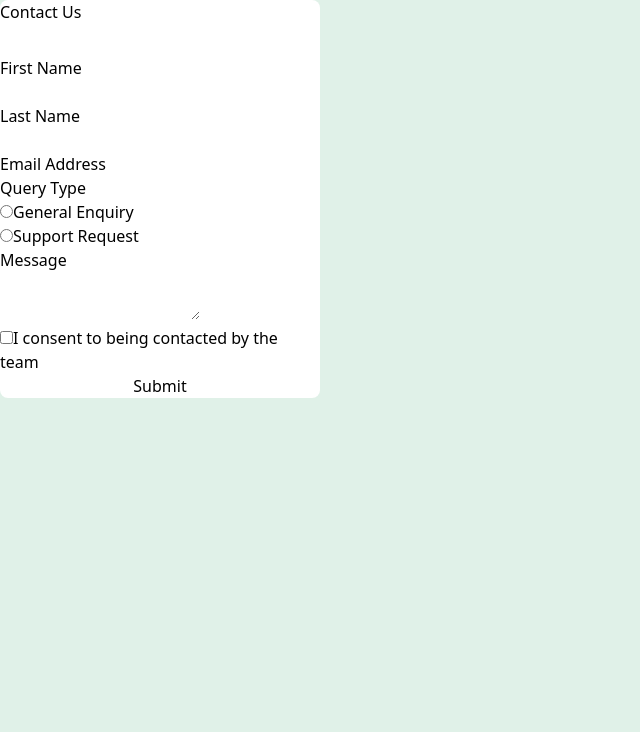
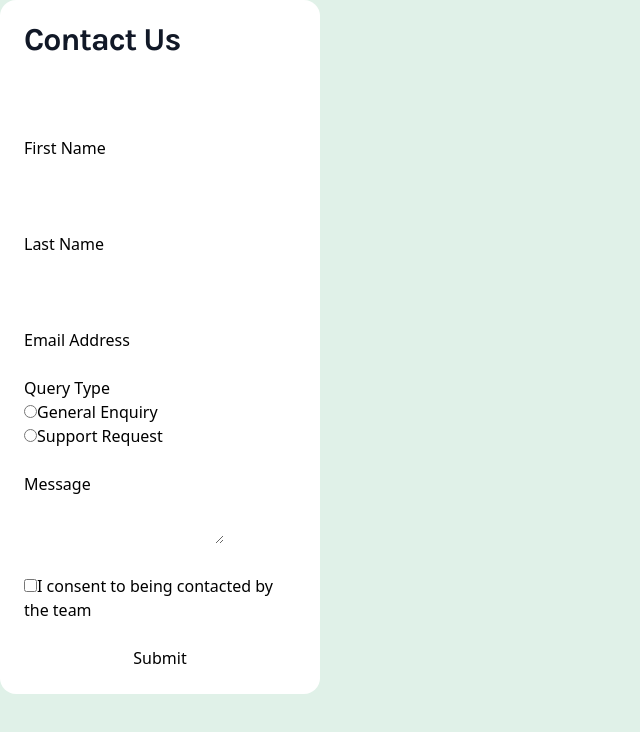
Before and after one commit to raswonders/contact-form, a React (Vite) app: page / in a window 1280 px wide. Shown: the top 732 px of the page, without its empty margins (0-640 px from the left). Built offline with nearby package versions, Linux system fonts and the light colour scheme.

Commit message:
style card

```diff
--- a/src/components/Card.tsx
+++ b/src/components/Card.tsx
@@ -10,9 +10,15 @@ const handleSubmit: React.FormEventHandler<HTMLFormElement> = (event) => {
 
 export function Card() {
   return (
-    <main className="w-80 flex flex-col bg-white rounded-lg space-y-2">
-      <h1>Contact Us</h1>
-      <form action="" onSubmit={handleSubmit} className="flex flex-col">
+    <main className="w-80 p-6 flex flex-col bg-white rounded-[16px] space-y-8">
+      <h1 className="text-gray-900 text-[32px] -tracking-[1px] leading-none font-karla font-bold">
+        Contact Us
+      </h1>
+      <form
+        action=""
+        onSubmit={handleSubmit}
+        className="flex flex-col space-y-6"
+      >
         <TextField label="First Name" />
         <TextField label="Last Name" />
         <TextField label="Email Address" />
--- a/src/index.css
+++ b/src/index.css
@@ -1,3 +1,5 @@
+@import url('https://fonts.googleapis.com/css2?family=Inter:wght@100..900&family=Karla:ital,wght@0,200..800;1,200..800&display=swap');
+
 @tailwind base;
 @tailwind components;
 @tailwind utilities;
```
